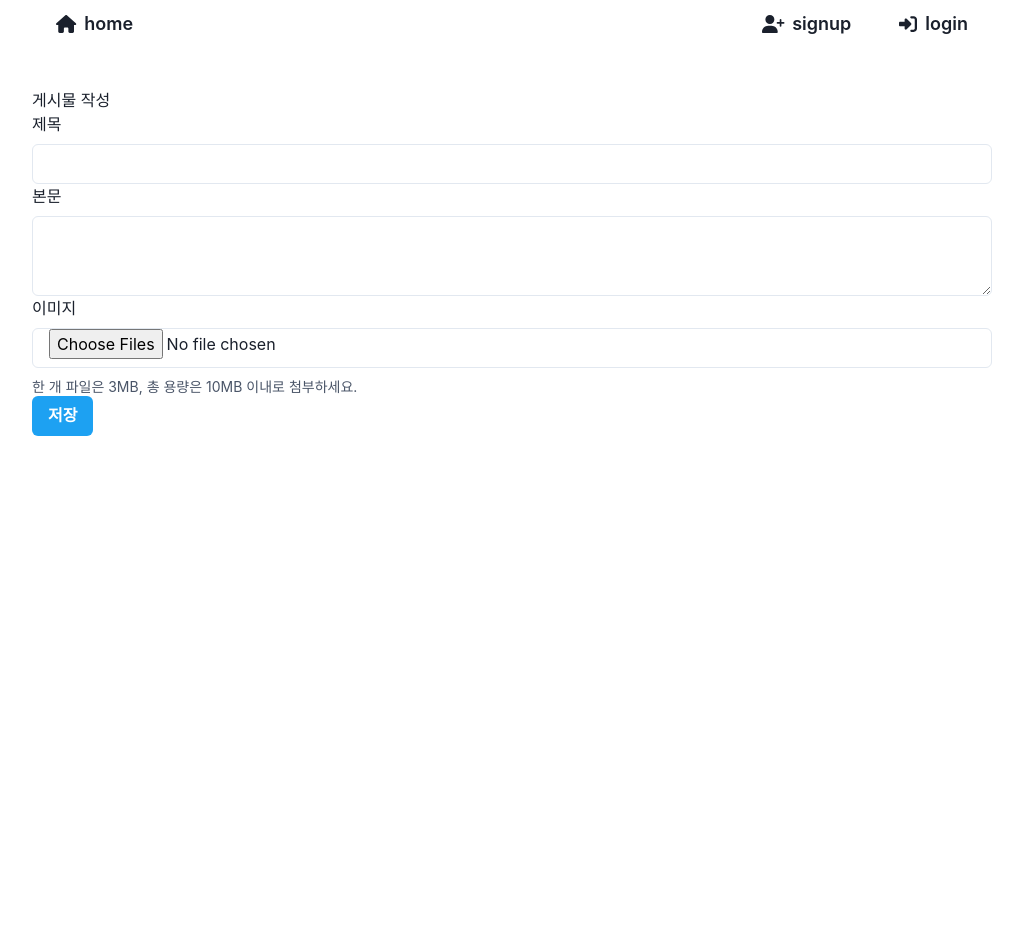
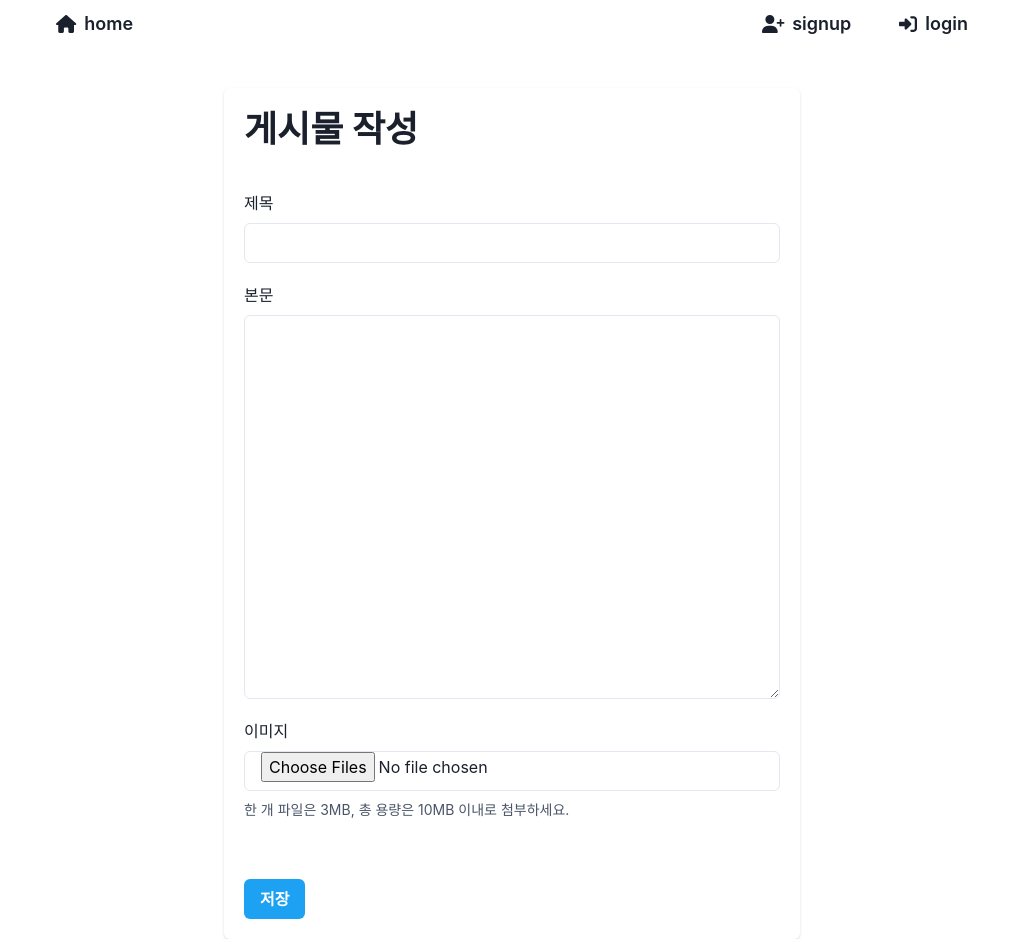
Before and after one commit to Seunggyo/prj1-fe, a React (Create React App) app: page /write in a window 1280 px wide. Shown: the whole page, without its empty margins (128-1151 px from the left). Before the commit the page ends 800 px from the top, so only its background shows below. Built offline with nearby package versions, Linux system fonts and the light colour scheme; no server answers.

Commit message:
게시물 작성 화면 다듬기
FormControl 간격변경
MemberEdit.js
MemberView.js

```diff
--- a/src/page/Member/MemberEdit.js
+++ b/src/page/Member/MemberEdit.js
@@ -2,12 +2,17 @@ import { useNavigate, useSearchParams } from "react-router-dom";
 import React, { useEffect, useState } from "react";
 import axios from "axios";
 import {
-  Box,
   Button,
+  Card,
+  CardBody,
+  CardFooter,
+  CardHeader,
+  Center,
   Flex,
   FormControl,
   FormHelperText,
   FormLabel,
+  Heading,
   Input,
   Modal,
   ModalBody,
@@ -157,20 +162,26 @@ export function MemberEdit() {
   }
 
   return (
-    <Box>
-      <h1>{id}님 정보 수정</h1>
-      <FormControl>
+    <Center>
+      <Card w={"lg"}>
+        <CardHeader>
+          <Heading>{id}님 정보 수정</Heading>
+        </CardHeader>
+        <CardBody>
+          <FormControl mb={5}>
             <FormLabel>password</FormLabel>
             <Input
               type="text"
               value={password}
               onChange={(e) => setPassword(e.target.value)}
             />
-        <FormHelperText>작성하지 않으면 기존 암호를 유지합니다.</FormHelperText>
+            <FormHelperText>
+              작성하지 않으면 기존 암호를 유지합니다.
+            </FormHelperText>
           </FormControl>
 
           {password.length > 0 && (
-        <FormControl>
+            <FormControl mb={5}>
               <FormLabel>password 확인</FormLabel>
               <Input
                 type="text"
@@ -180,7 +191,7 @@ export function MemberEdit() {
             </FormControl>
           )}
 
-      <FormControl>
+          <FormControl mb={5}>
             <FormLabel>nickName</FormLabel>
             <Flex>
               <Input
@@ -191,7 +202,11 @@ export function MemberEdit() {
                   setNickNameAvailable(false);
                 }}
               ></Input>
-          <Button isDisabled={nickNameChecked} onClick={handleNickNameCheck}>
+              <Button
+                gap={2}
+                isDisabled={nickNameChecked}
+                onClick={handleNickNameCheck}
+              >
                 중복확인
               </Button>
             </Flex>
@@ -199,7 +214,7 @@ export function MemberEdit() {
 
           {/*  email을 변경하면(작성시작) 중복확인 다시 하도록  */}
           {/*  기존 email과 같으면 중복확인 안해도됨 */}
-      <FormControl>
+          <FormControl mb={5}>
             <FormLabel>email</FormLabel>
             <Flex>
               <Input
@@ -210,11 +225,17 @@ export function MemberEdit() {
                   setEmailAvailable(false);
                 }}
               />
-          <Button isDisabled={emailChecked} onClick={handleEmailCheck}>
+              <Button
+                gap={2}
+                isDisabled={emailChecked}
+                onClick={handleEmailCheck}
+              >
                 중복확인
               </Button>
             </Flex>
           </FormControl>
+        </CardBody>
+        <CardFooter>
           <Button
             isDisabled={!emailChecked || !passwordChecked || !nickNameChecked}
             colorScheme="blue"
@@ -222,6 +243,8 @@ export function MemberEdit() {
           >
             수정
           </Button>
+        </CardFooter>
+      </Card>
 
       {/* 수정 모달 */}
       <Modal isOpen={isOpen} onClose={onClose}>
@@ -231,7 +254,7 @@ export function MemberEdit() {
           <ModalCloseButton />
           <ModalBody>수정 하시겠습니까?</ModalBody>
 
-          <ModalFooter>
+          <ModalFooter gap={2}>
             <Button onClick={onClose}>닫기</Button>
             <Button onClick={handleSubmit} colorScheme="blue">
               수정
@@ -239,6 +262,6 @@ export function MemberEdit() {
           </ModalFooter>
         </ModalContent>
       </Modal>
-    </Box>
+    </Center>
   );
 }
--- a/src/page/Member/MemberView.js
+++ b/src/page/Member/MemberView.js
@@ -1,8 +1,14 @@
 import {
-  Box,
   Button,
+  Card,
+  CardBody,
+  CardFooter,
+  CardHeader,
+  Center,
+  Flex,
   FormControl,
   FormLabel,
+  Heading,
   Input,
   Modal,
   ModalBody,
@@ -81,20 +87,27 @@ export function MemberView() {
   }
 
   return (
-    <Box>
-      <h1>{member.id}님 정보</h1>
-      <FormControl>
+    <Center>
+      <Card w={"lg"}>
+        <CardHeader>
+          <Heading>{member.id}님 정보</Heading>
+        </CardHeader>
+        <CardBody>
+          <FormControl mb={5}>
             <FormLabel>password</FormLabel>
             <Input type="text" value={member.password} readOnly />
           </FormControl>
-      <FormControl>
+          <FormControl mb={5}>
             <FormLabel>별명</FormLabel>
             <Input value={member.nickName} readOnly />
           </FormControl>
-      <FormControl>
+          <FormControl mb={5}>
             <FormLabel>email</FormLabel>
             <Input value={member.email} readOnly />
           </FormControl>
+        </CardBody>
+        <CardFooter>
+          <Flex gap={2}>
             <Button
               colorScheme="purple"
               onClick={() => navigate("/member/edit?" + params.toString())}
@@ -104,6 +117,9 @@ export function MemberView() {
             <Button colorScheme="red" onClick={onOpen}>
               탈퇴
             </Button>
+          </Flex>
+        </CardFooter>
+      </Card>
 
       {/* 탈퇴 모달 */}
       <Modal isOpen={isOpen} onClose={onClose}>
@@ -121,6 +137,6 @@ export function MemberView() {
           </ModalFooter>
         </ModalContent>
       </Modal>
-    </Box>
+    </Center>
   );
 }
--- a/src/page/board/BoardWrite.js
+++ b/src/page/board/BoardWrite.js
@@ -1,10 +1,15 @@
 import React, { useState } from "react";
 import {
-  Box,
   Button,
+  Card,
+  CardBody,
+  CardFooter,
+  CardHeader,
+  Center,
   FormControl,
   FormHelperText,
   FormLabel,
+  Heading,
   Input,
   Textarea,
   useToast,
@@ -55,21 +60,25 @@ export function BoardWrite() {
   }
 
   return (
-    <Box>
-      <h1>게시물 작성</h1>
-      <Box>
-        <FormControl>
+    <Center>
+      <Card w={"xl"}>
+        <CardHeader>
+          <Heading>게시물 작성</Heading>
+        </CardHeader>
+        <CardBody>
+          <FormControl mb={5}>
             <FormLabel>제목</FormLabel>
             <Input value={title} onChange={(e) => setTitle(e.target.value)} />
           </FormControl>
-        <FormControl>
+          <FormControl mb={5}>
             <FormLabel>본문</FormLabel>
             <Textarea
+              h={"sm"}
               value={content}
               onChange={(e) => setContent(e.target.value)}
             ></Textarea>
           </FormControl>
-        <FormControl>
+          <FormControl mb={5}>
             <FormLabel>이미지</FormLabel>
             <Input
               type="file"
@@ -81,7 +90,8 @@ export function BoardWrite() {
               한 개 파일은 3MB, 총 용량은 10MB 이내로 첨부하세요.
             </FormHelperText>
           </FormControl>
-
+        </CardBody>
+        <CardFooter>
           <Button
             isDisabled={isSubmitting}
             onClick={handleSubmit}
@@ -89,7 +99,8 @@ export function BoardWrite() {
           >
             저장
           </Button>
-      </Box>
-    </Box>
+        </CardFooter>
+      </Card>
+    </Center>
   );
 }
```
Lines whose indentation alone changed are shown as unchanged.
